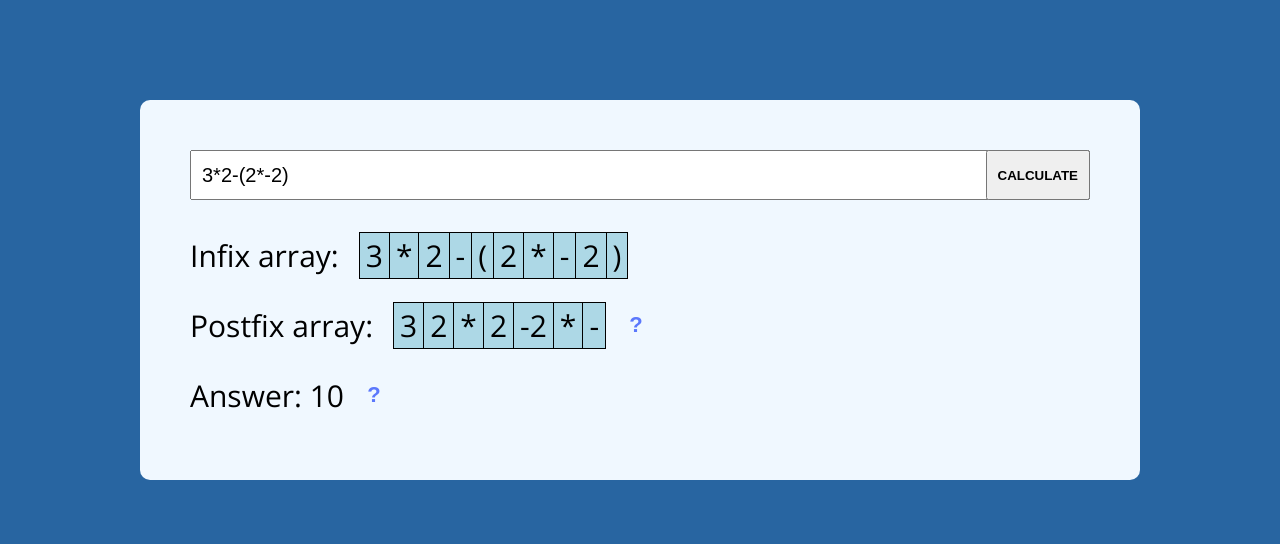
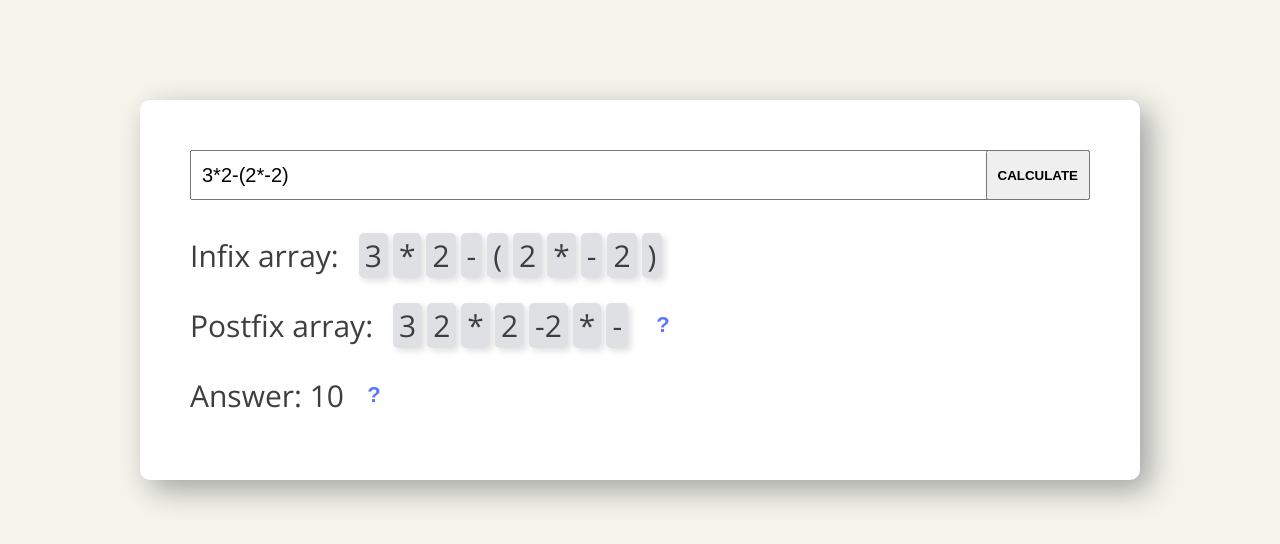
Before and after one commit to DawidZyluk/infix-to-postfix-parser, a React (Vite) app: page / in a window 1280 px wide. Shown: the top 544 px of the page. Built offline with nearby package versions, Linux system fonts and the light colour scheme.

Commit message:
CharactersArray and color rebrush

```diff
--- a/src/App.css
+++ b/src/App.css
@@ -13,8 +13,9 @@ html {
   box-sizing: border-box;
   font-size: 62.5%;
   font-family: 'Open Sans', sans-serif;
+  color: #3e3e3f;
 }
 
 body {
-  background-color: rgb(40, 101, 161);
+  background-color: #f4f4ed;
 }
--- a/src/components/CharactersArray.jsx
+++ b/src/components/CharactersArray.jsx
@@ -7,19 +7,16 @@ const CharactersArray = ({data, name, current, fixed=false}) => {
   return (
     <div className={`${fixed ? styles["array-fixed"] : styles.array}`}>
       {name ? <p className={`${fixed ? styles["title-fixed"] : styles.title}`}>{name}</p> : null}
-      <table className={`${fixed ? styles["table-fixed"] : styles.table}`}>
-        <tbody>
-          <tr>
+      <div className={`${fixed ? styles["table-fixed"] : styles.table}`}>
+
             {array.map((element, index) => {
               return (element &&
-                <td key={index} className={`${styles.element} ${current === index && styles.active}`}>
+                <span key={index} className={`${styles.element} ${current === index && styles.active}`}>
                   {element}
-                </td>
+                </span>
               );
             })}
-          </tr>
-        </tbody>
-      </table>
+      </div>
     </div>
   )
 }
--- a/src/components/CharactersArray.module.css
+++ b/src/components/CharactersArray.module.css
@@ -41,11 +41,15 @@
 }
 
 .element {
-  background-color: lightblue;
-  border: 1px solid black;
+  background-color: #dee0e4;
   padding: .2rem .6rem;
+  margin-right: .5rem;
+  border-radius: 5px;
+  box-shadow: .3rem .3rem .6rem #11111122;
 }
 
 .active {
-  background-color:crimson;
+  background-color: #8093f1;
+  color: white;
+  display: inline-block;
 }
--- a/src/components/Postfix/ExplanationText.module.css
+++ b/src/components/Postfix/ExplanationText.module.css
@@ -6,7 +6,7 @@
 }
 
 .text {
-  background-color: lightblue;
+  background-color: #dee0e3;
 
   padding: 3rem;
   margin: 2rem 0;
@@ -26,10 +26,6 @@
   background-color: #38a53855;
 }
 
-.overall-unmached {
-  /* color: #77777755; */
-}
-
 .statement {
   display: inline;
   font-weight: bold;
--- a/src/components/UI/Wrapper.module.css
+++ b/src/components/UI/Wrapper.module.css
@@ -4,6 +4,7 @@
   margin: 10rem auto;
   width: 100rem;
   padding: 5rem;
-  background-color: aliceblue;
+  background-color: #ffffff;
   border-radius: 1rem;
+  box-shadow: 1rem 1rem 3rem #00000055;
 }
```
